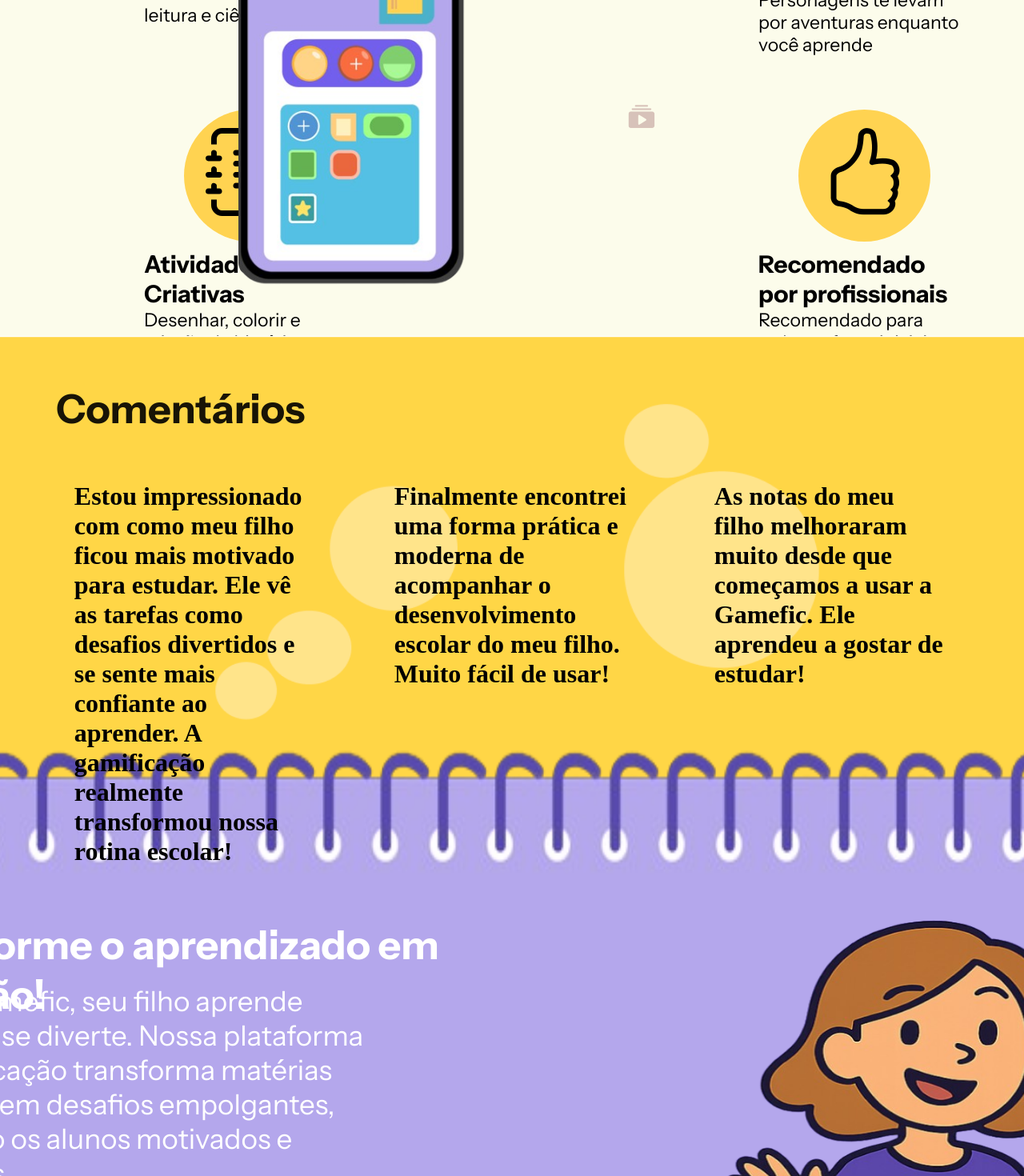
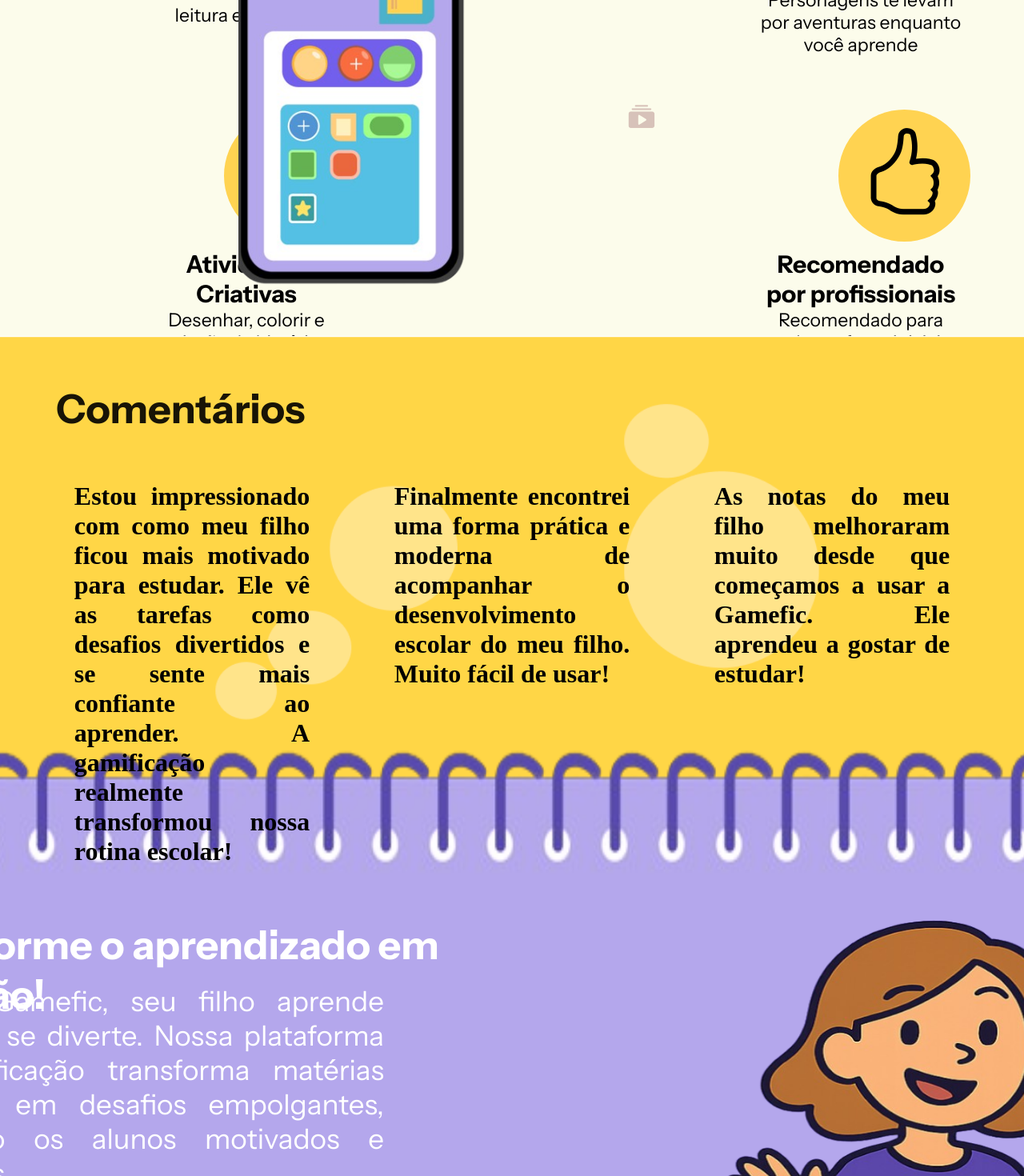
Before and after one commit to Ramon-24/Gamefic, a Next.js app: page / in a window 1280 px wide. Shown: the part 1180-2650 px from the top of the page at 80% size. Built offline with nearby package versions, Linux system fonts and the light colour scheme; grey boxes are pictures that could not be loaded; a web font is replaced by a local one.

Commit message:
toques finas em configuracoes

```diff
--- a/src/app/_components/Coment.css
+++ b/src/app/_components/Coment.css
@@ -78,6 +78,7 @@
     width: 23vw;
     height: 45vh;
     transform: translateY(10px);
+    text-align: justify;
 }
 
 .text-size {
@@ -126,6 +127,7 @@
     height: 30vh;
     width: 50vw;
     font-family: 'Instrument Sans';
+    text-align: justify;
 }
 
 .pageInform-button {
--- a/src/app/_components/Informativo.css
+++ b/src/app/_components/Informativo.css
@@ -49,7 +49,7 @@
     border-radius: 50%;
     background-color: #FFD351;
     margin-bottom: 20px;
-    margin: 5px 0px 10px 230px;
+    margin: 5px 0px 10px 280px;
     display: flex;
     align-items: center;
 }
@@ -197,6 +197,8 @@
     margin: 0px 0px 0px 180px;
     font-family: 'Instrument Sans';
     background-color: #fcfceb !important;
+    text-align: center;
+
 }
 
 h3 {
```
